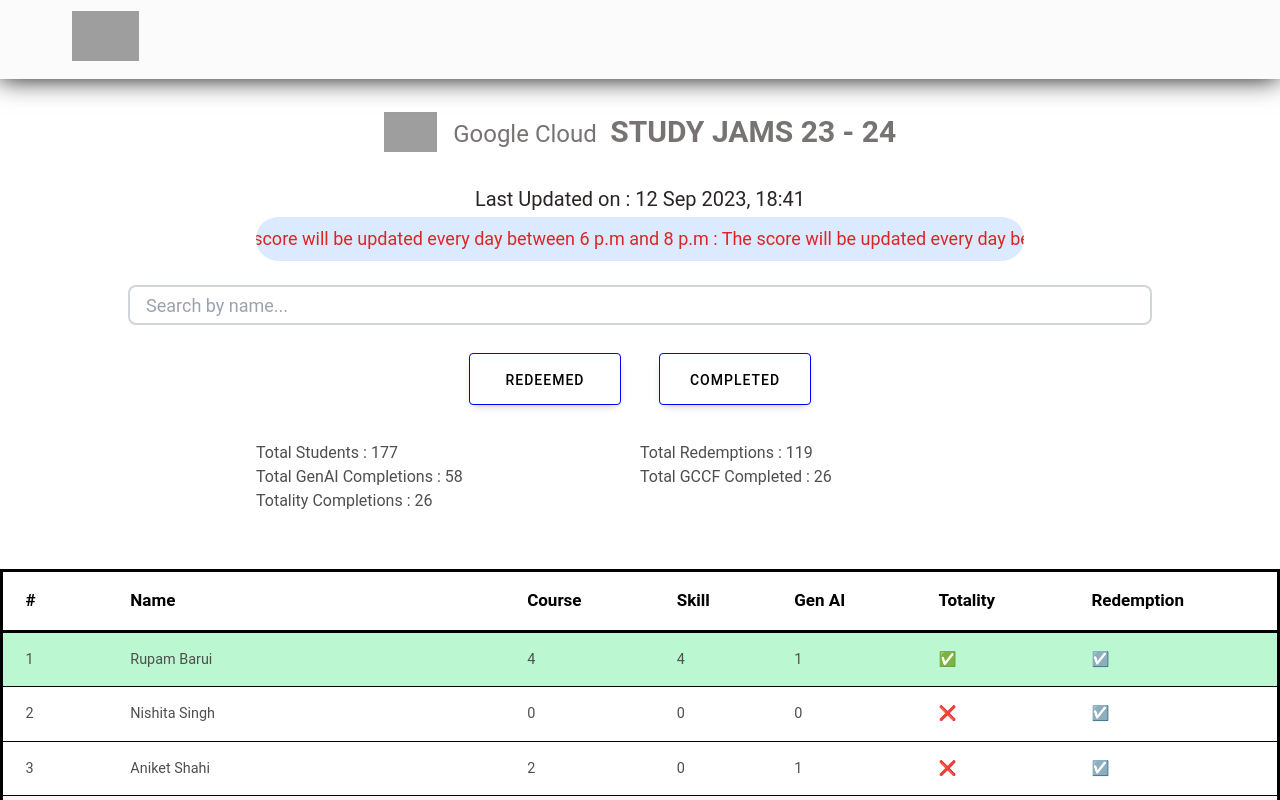
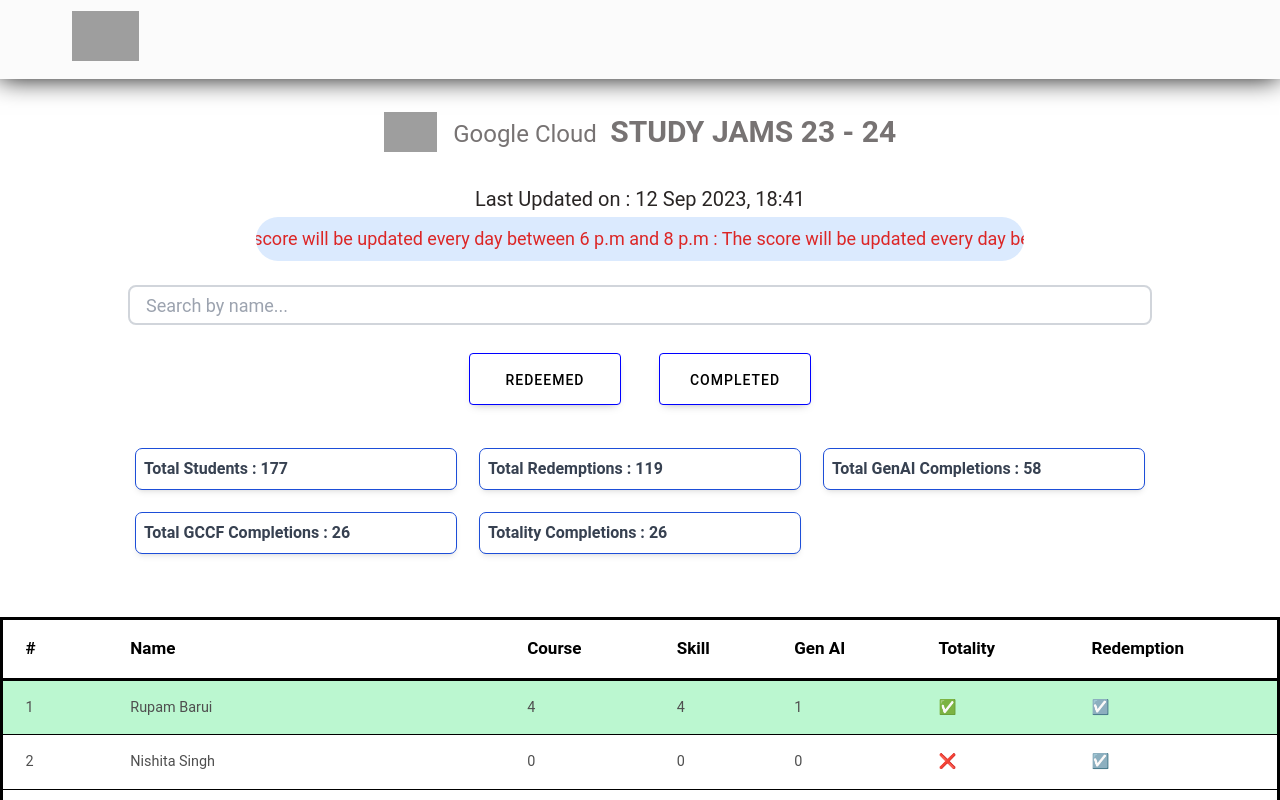
Before and after one commit to aniket0608/gcp-progress, a React (Create React App) app: page / in a window 1280 px wide. Shown: the top 800 px of the page. Built offline with nearby package versions, Linux system fonts and the light colour scheme; grey boxes are pictures that could not be loaded.

Commit message:
stylised counters

```diff
--- a/src/components/Count.jsx
+++ b/src/components/Count.jsx
@@ -20,12 +20,22 @@
 	);
 	return (
 		<div className="w-full flex justify-center items-center pt-4 py-2 flex-col">
-			<div className="w-[60%] grid grid-cols-2">
-				<p>Total Students : {DataCompletes.length}</p>
-				<p>Total Redemptions : {redeemedStudents.length}</p>
-				<p>Total GenAI Completions : {genAICompletions.length}</p>
-				<p>Total GCCF Completed : {GCCFCompletions.length}</p>
-				<p>Totality Completions : {totalCompletions.length}</p>
+			<div className="w-[80%] grid grid-cols-3 gap-2 text-normal font-semibold text-gray-700 ">
+				<p className="p-2 outline-1 outline outline-blue-700 m-2 rounded-md shadow-md">
+					Total Students : {DataCompletes.length}
+				</p>
+				<p className="p-2 outline-1 outline outline-blue-700 m-2 rounded-md shadow-md">
+					Total Redemptions : {redeemedStudents.length}
+				</p>
+				<p className="p-2 outline-1 outline outline-blue-700 m-2 rounded-md shadow-md">
+					Total GenAI Completions : {genAICompletions.length}
+				</p>
+				<p className="p-2 outline-1 outline outline-blue-700 m-2 rounded-md shadow-md">
+					Total GCCF Completions : {GCCFCompletions.length}
+				</p>
+				<p className="p-2 outline-1 outline outline-blue-700 m-2 rounded-md shadow-md">
+					Totality Completions : {totalCompletions.length}
+				</p>
 			</div>
 		</div>
 	);
```
